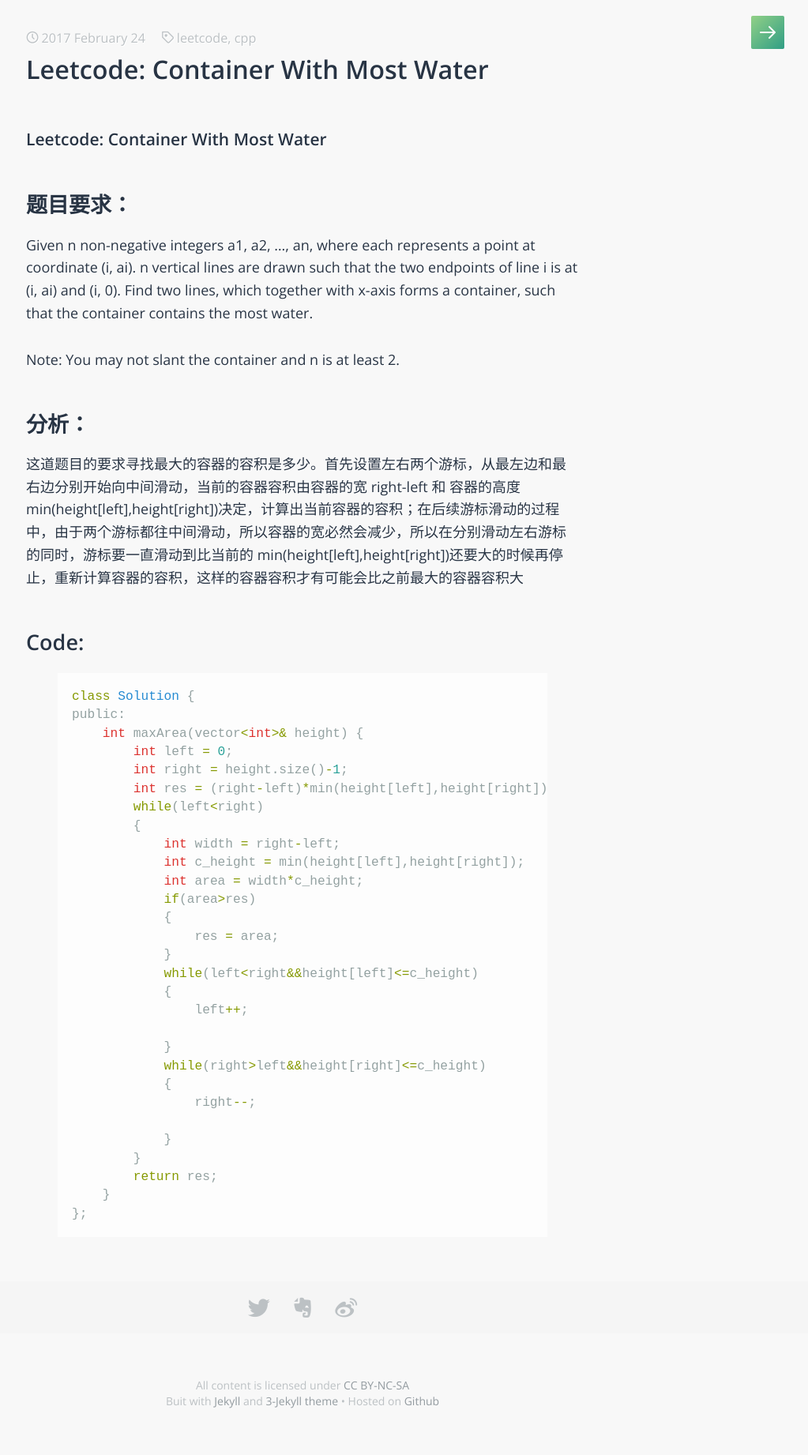
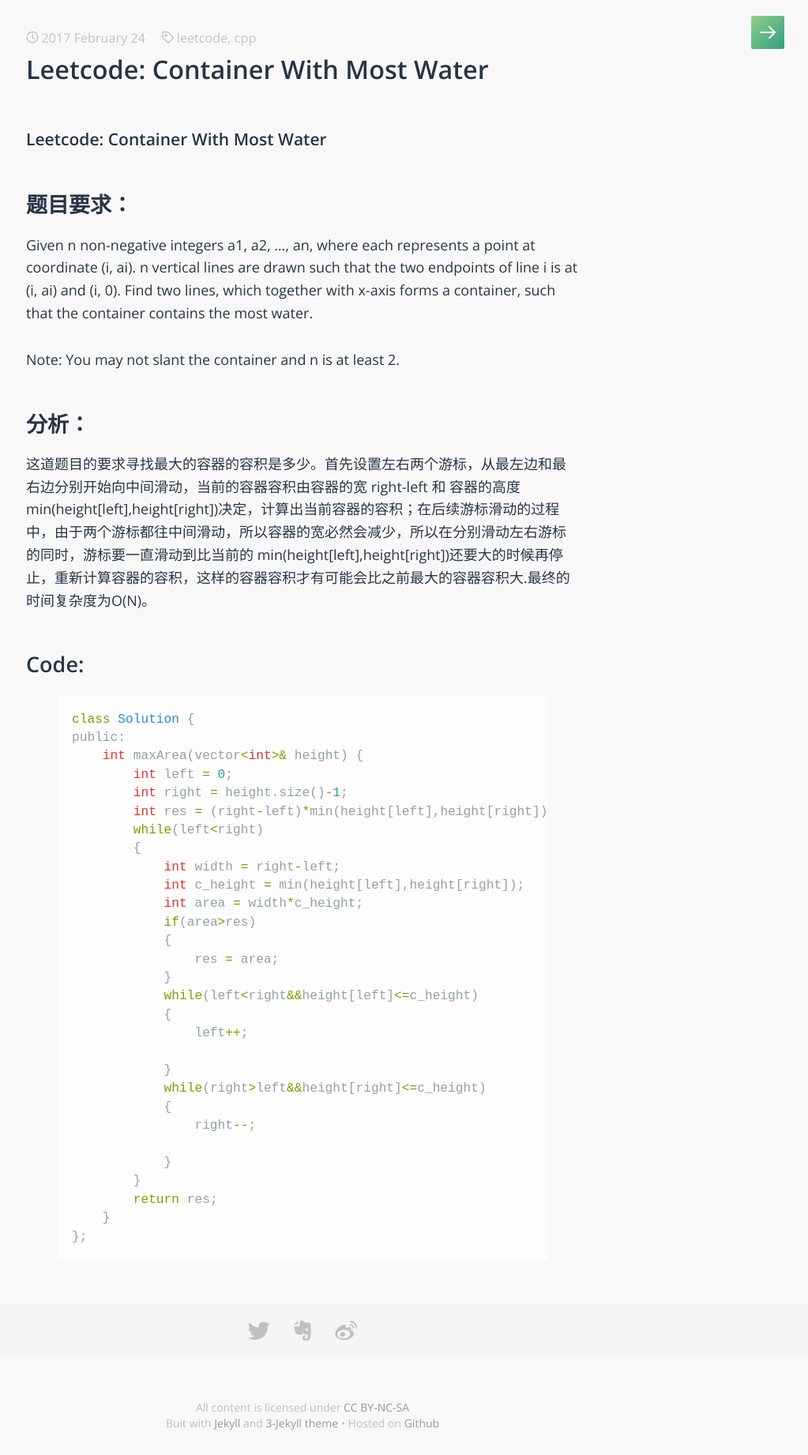
Before and after one commit to Weishenghua/Weishenghua.github.io, a Jekyll site: the page built from _posts/2017-02-22-leetcode-Container_With_Most_Water.markdown, in a window 1280 px wide. Shown: the whole page at 79% size, without its empty margins (257-1280 px from the left). Built offline with Jekyll 4.4.1, drawn with Linux system fonts in a browser that asks for light colours; some web fonts are replaced.

Commit message:
Update 2017-02-22-leetcode-Container_With_Most_Water.markdown

```diff
--- a/_posts/2017-02-22-leetcode-Container_With_Most_Water.markdown
+++ b/_posts/2017-02-22-leetcode-Container_With_Most_Water.markdown
@@ -14,7 +14,7 @@
 ## 分析：
 这道题目的要求寻找最大的容器的容积是多少。首先设置左右两个游标，从最左边和最右边分别开始向中间滑动，当前的容器容积由容器的宽 right-left 和 容器的高度
 min(height[left],height[right])决定，计算出当前容器的容积；在后续游标滑动的过程中，由于两个游标都往中间滑动，所以容器的宽必然会减少，所以在分别滑动左右游标的同时，游标要一直滑动到比当前的
-min(height[left],height[right])还要大的时候再停止，重新计算容器的容积，这样的容器容积才有可能会比之前最大的容器容积大
+min(height[left],height[right])还要大的时候再停止，重新计算容器的容积，这样的容器容积才有可能会比之前最大的容器容积大.最终的时间复杂度为O(N)。
 ## Code:
 {% highlight c++ lineno %}
 class Solution {
```
